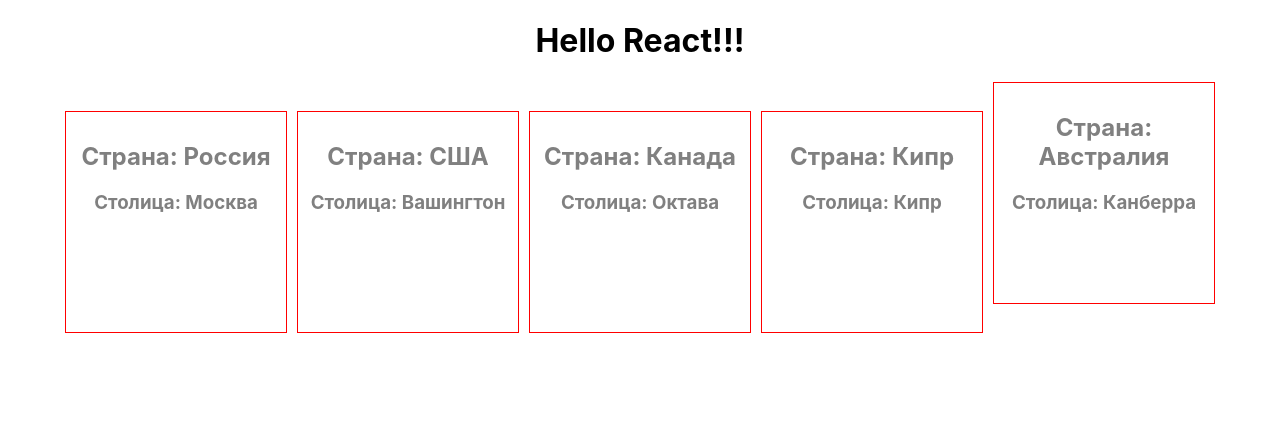
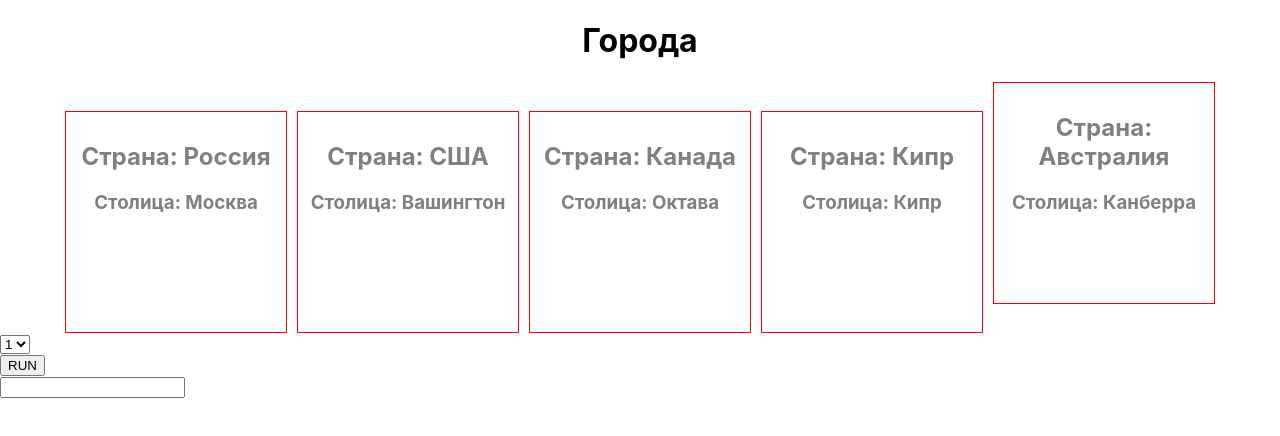
Before and after one commit to sendhello/first-react-app, a React (Create React App) app: page / in a window 1280 px wide. Shown: the top 436 px of the page. Built offline with nearby package versions, Linux system fonts and the light colour scheme.

Commit message:
Изменение State, передача параметров в функцию

```diff
--- a/src/App.js
+++ b/src/App.js
@@ -3,28 +3,66 @@ import './App.css';
 import {Country} from './components/Country'
 
 class App extends React.Component {
-    state = {
+    constructor(props) {
+        super(props);
+        this.state = {
             countries: [
                 {name: 'Россия', capital: 'Москва'},
                 {name: 'США', capital: 'Вашингтон'},
                 {name: 'Канада', capital: 'Октава'},
                 {name: 'Кипр', capital: 'Кипр'},
                 {name: 'Австралия', capital: 'Канберра'}
-        ]
+            ],
+            title: 'Города',
+            number: ''
+        }
+    }
+
+    inputHandler = (event) => {
+        console.log(event.target.value)
+        this.setState({
+            title: event.target.value
+        })
+    }
+
+    optionHandler = (event) => {
+        this.setState({
+            title: event.target.value
+        })
+    }
+
+    onClickHandler(x){
+        this.setState({title: x})
+    }
+
+    onClickHandler2 = (x) => {
+        this.setState({title: x})
     }
 
     render() {
         console.log(this.state)
         let countries = this.state.countries
+        let click = this.onClickHandler.bind(this)  // Для пересылки в другой объект надо биндить к методу сам объект
 
         return (
+            <div>
                 <div className="App" style={{display: 'block'}}>
-                <h1>Hello React!!!</h1>
-                <Country name={countries[0].name} capital={countries[0].capital}/>
-                <Country name={countries[1].name} capital={countries[1].capital}/>
-                <Country name={countries[2].name} capital={countries[2].capital}/>
-                <Country name={countries[3].name} capital={countries[3].capital}/>
-                <Country name={countries[4].name} capital={countries[4].capital}/>
+                    <h1>{this.state.title}</h1>
+                    <Country name={countries[0].name} capital={countries[0].capital} click={click} />
+                    <Country name={countries[1].name} capital={countries[1].capital} click={click} />
+                    <Country name={countries[2].name} capital={countries[2].capital} click={click} />
+                    <Country name={countries[3].name} capital={countries[3].capital} click={click} />
+                    <Country name={countries[4].name} capital={countries[4].capital} click={this.onClickHandler2} />
+                </div>
+                <div>
+                    <select onChange={() => this.onClickHandler('qqq')}>
+                        <option>1</option>
+                        <option>2</option>
+                        <option>3</option>
+                    </select>
+                </div>
+                <div><button onClick={() => this.onClickHandler('onClick')}>RUN</button></div>
+                <input type='text' onChange={this.inputHandler} />
             </div>
         )
     }
--- a/src/components/Country.js
+++ b/src/components/Country.js
@@ -1,6 +1,6 @@
 import React from "react";
 
-export const Country = ({name, capital}) => {
+export const Country = ({name, capital, click}) => {
     const style = {
         textAlign: 'center',
         width: '200px',
@@ -15,7 +15,7 @@ export const Country = ({name, capital}) => {
 
     return (
         <div style={style}>
-            <h2>Страна: {name}</h2>
+            <h2 onClick={() => click(name)}>Страна: {name}</h2>
             <h3>Столица: {capital}</h3>
         </div>
     )
```
Lines whose indentation alone changed are shown as unchanged.
